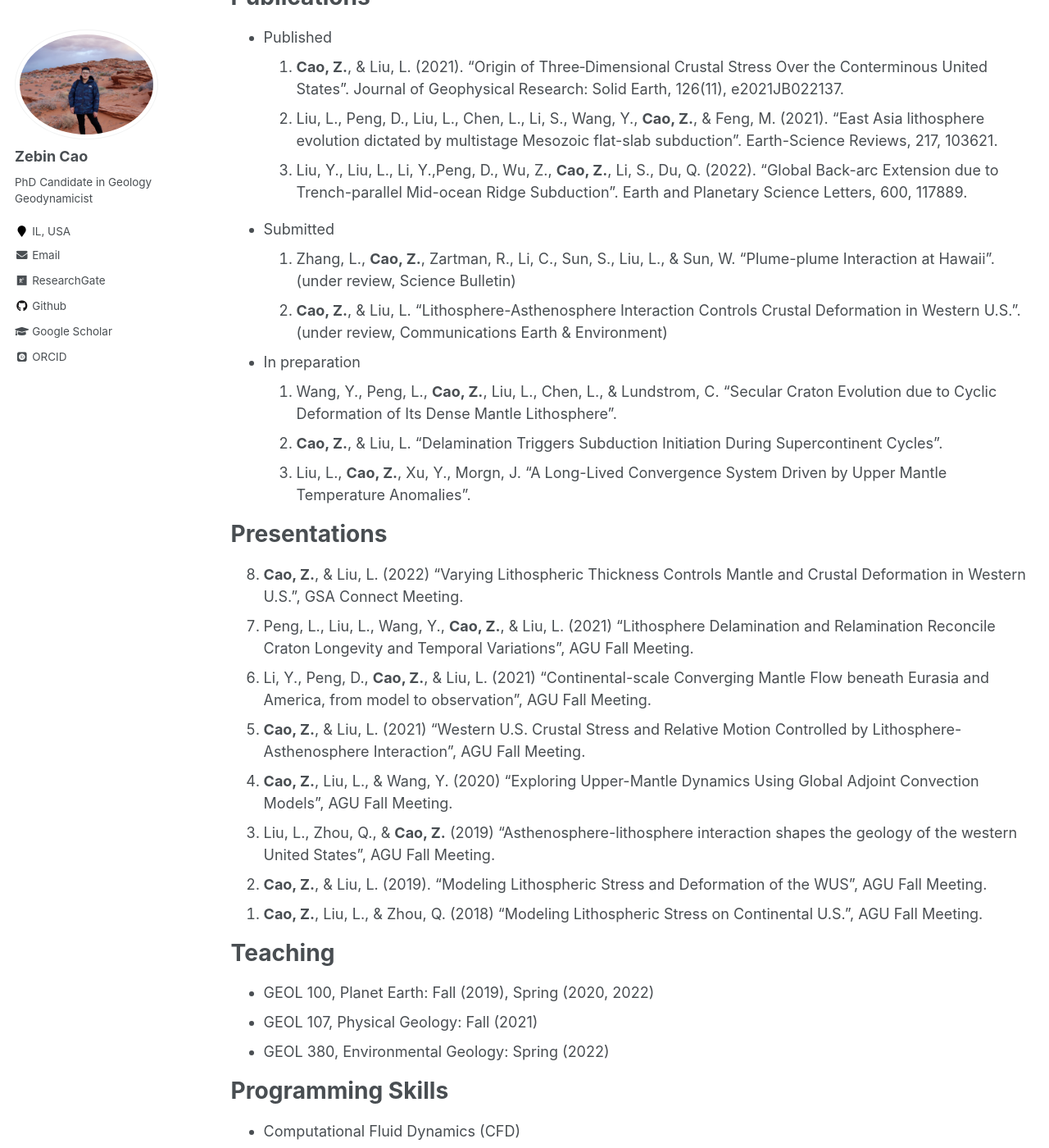
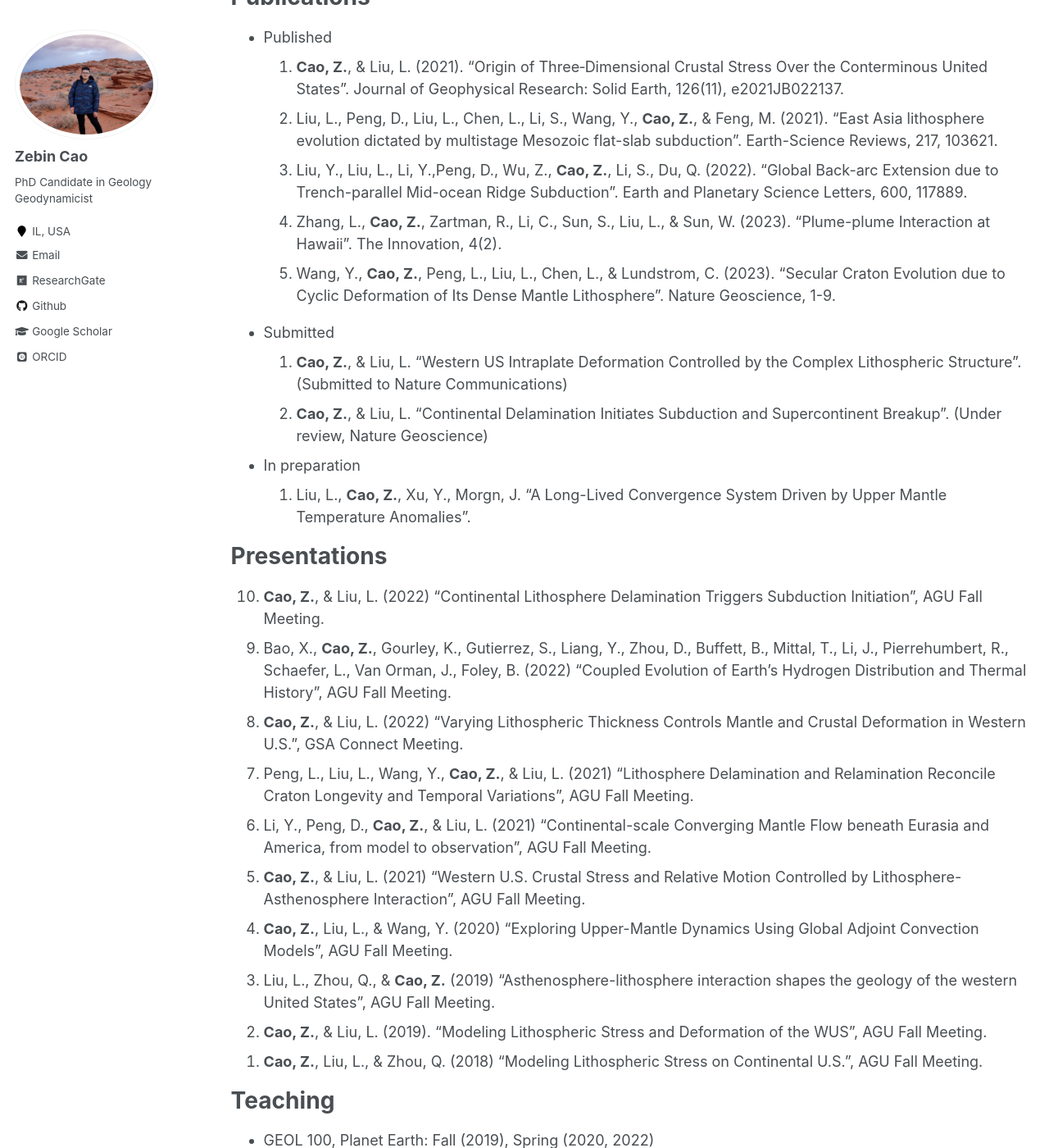
Before and after one commit to ZebinCao/ZebinCao.github.io, a Jekyll site: the page built from _pages/cv.md, in a window 1280 px wide and 1400 px high, scrolled down 964 px. Shown: the whole window at 82% size. Built offline with Jekyll 4.4.1, drawn with Linux system fonts in a browser that asks for light colours; some web fonts are replaced.

Commit message:
Publication update 06/20/2023

```diff
--- a/_pages/cv.md
+++ b/_pages/cv.md
@@ -43,19 +43,21 @@
 0. **Cao, Z.**, & Liu, L. (2021). “Origin of Three‐Dimensional Crustal Stress Over the Conterminous United States”. Journal of Geophysical Research: Solid Earth, 126(11), e2021JB022137.
 0. Liu, L., Peng, D., Liu, L., Chen, L., Li, S., Wang, Y., **Cao, Z.**, & Feng, M. (2021). “East Asia lithosphere evolution dictated by multistage Mesozoic flat-slab subduction”. Earth-Science Reviews, 217, 103621.
 0. Liu, Y., Liu, L., Li, Y.,Peng, D., Wu, Z.,  **Cao, Z.**, Li, S., Du, Q. (2022). “Global Back-arc Extension due to Trench-parallel Mid-ocean Ridge Subduction”. Earth and Planetary Science Letters, 600, 117889.
+0. Zhang, L., **Cao, Z.**, Zartman, R., Li, C., Sun, S., Liu, L., & Sun, W. (2023). “Plume-plume Interaction at Hawaii”. The Innovation, 4(2).
+0. Wang, Y., **Cao, Z.**, Peng, L., Liu, L., Chen, L., & Lundstrom, C. (2023). “Secular Craton Evolution due to Cyclic Deformation of Its Dense Mantle Lithosphere”. Nature Geoscience, 1-9.
 {: reversed="reversed"}
 
 * Submitted
-0. Zhang, L., **Cao, Z.**, Zartman, R., Li, C., Sun, S., Liu, L., & Sun, W. “Plume-plume Interaction at Hawaii”. (under review, Science Bulletin)
-0. **Cao, Z.**, & Liu, L. “Lithosphere-Asthenosphere Interaction Controls Crustal Deformation in Western U.S.”. (under review, Communications Earth & Environment)
+0. **Cao, Z.**, & Liu, L. “Western US Intraplate Deformation Controlled by the Complex Lithospheric Structure”. (Submitted to Nature Communications)
+0. **Cao, Z.**, & Liu, L. “Continental Delamination Initiates Subduction and Supercontinent Breakup”. (Under review, Nature Geoscience)
 
 * In preparation
-0. Wang, Y., Peng, L., **Cao, Z.**, Liu, L., Chen, L., & Lundstrom, C. “Secular Craton Evolution due to Cyclic Deformation of Its Dense Mantle Lithosphere”.
-0. **Cao, Z.**, & Liu, L. “Delamination Triggers Subduction Initiation During Supercontinent Cycles”.
 0. Liu, L., **Cao, Z.**, Xu, Y., Morgn, J. "A Long-Lived Convergence System Driven by Upper Mantle Temperature Anomalies".
 
 Presentations
 ======
+0. **Cao, Z.**, & Liu, L. (2022) "Continental Lithosphere Delamination Triggers Subduction Initiation", AGU Fall Meeting.
+0. Bao, X., **Cao, Z.**, Gourley, K., Gutierrez, S., Liang, Y., Zhou, D., Buffett, B., Mittal, T., Li, J., Pierrehumbert, R., Schaefer, L., Van Orman, J., Foley, B. (2022) "Coupled Evolution of Earth's Hydrogen Distribution and Thermal History", AGU Fall Meeting.
 0. **Cao, Z.**, & Liu, L. (2022) “Varying Lithospheric Thickness Controls Mantle and Crustal Deformation in Western U.S.”, GSA Connect Meeting.
 0. Peng, L., Liu, L., Wang, Y., **Cao, Z.**, & Liu, L. (2021) “Lithosphere Delamination and Relamination Reconcile Craton Longevity and Temporal Variations”, AGU Fall Meeting.
 0. Li, Y., Peng, D., **Cao, Z.**, & Liu, L. (2021) “Continental-scale Converging Mantle Flow beneath Eurasia and America, from model to observation”, AGU Fall Meeting.
```
